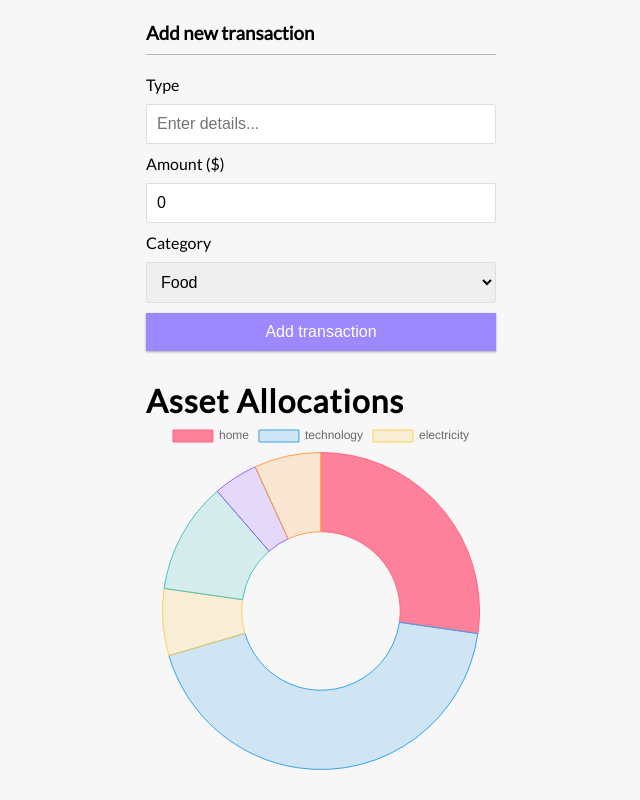
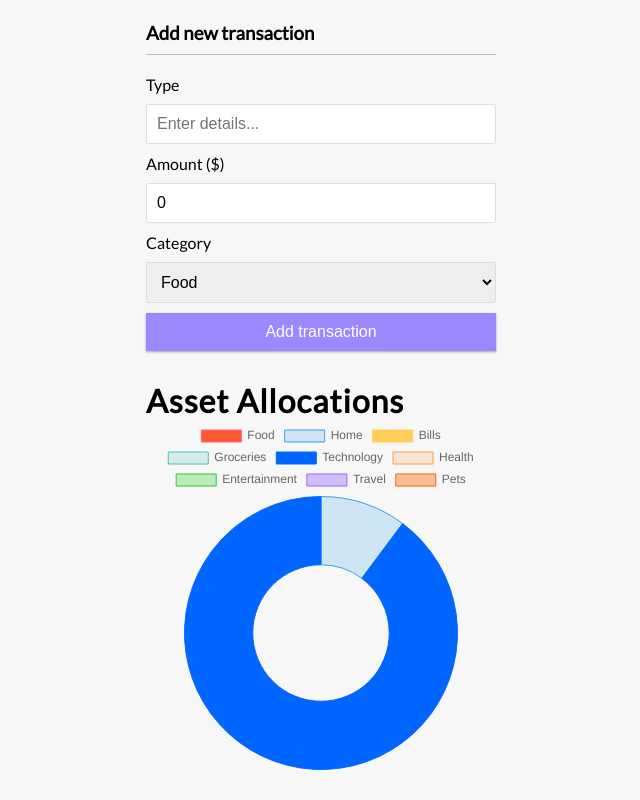
Before and after one commit to andrewjpascual/expense-tracker, a React (Create React App) app: page / in a window 1280 px wide. Shown: the part 543-1343 px from the top of the page, without its empty margins (319-959 px from the left). Built offline with nearby package versions, Linux system fonts and the light colour scheme.

Commit message:
Update DoughnutChart.js

```diff
--- a/src/components/DoughnutChart.js
+++ b/src/components/DoughnutChart.js
@@ -6,65 +6,162 @@ import { GlobalContext } from "../context/GlobalState";
 const DoughnutChart = () => {
   const { transactions } = useContext(GlobalContext);
 
-  // Map the transaction categories into an array
-  //   const categoriess = transactions.map((transaction) => transaction.category);
-
-  // Testing data
-  //   const grouped = transactions.reduce(
-  //     (transactionItem, { category, title }) => {
-  //       if (!transactionItem[category]) transactionItem[category] = [];
-  //       transactionItem[category].push(title);
-  //       return transactionItem;
-  //     },
-  //     {}
-  //   );
-
   //set of unique categories
   const categorySet = new Set(
     transactions.map((transaction) => transaction.category)
   );
 
-  // sort the set
-  const categories = Array.from(categorySet);
+  // Sort the set
+  const categories = Array.from(categorySet).sort();
 
-  // make an array for each category
-  let fake = transactions;
-  fake = transactions.filter((transaction) => transaction.category == "home");
-  console.log(fake);
+  // Now make an array for each category
 
-  const homeTotal = fake.reduce(
+  // All food payments and total amount
+  let foodM = transactions;
+  foodM = transactions.filter((transaction) => transaction.category === "food");
+
+  const foodTotal = foodM.reduce(
+    (totalAmount, food) => totalAmount + food.amount,
+    0
+  );
+
+  // All home payments and total amount
+  let homeM = transactions;
+  homeM = transactions.filter((transaction) => transaction.category === "home");
+  console.log(homeM);
+
+  const homeTotal = homeM.reduce(
     (totalAmount, home) => totalAmount + home.amount,
     0
   );
   console.log(homeTotal);
 
-  // get the total for each category
+  // All bill payments and total amount
+  let billM = transactions;
+  billM = transactions.filter(
+    (transaction) => transaction.category === "bills"
+  );
+
+  const billsTotal = billM.reduce(
+    (totalAmount, bills) => totalAmount + bills.amount,
+    0
+  );
+
+  // All groceries payments and total amount
+  let groceriesM = transactions;
+  groceriesM = transactions.filter(
+    (transaction) => transaction.category === "groceries"
+  );
+
+  const groceriesTotal = groceriesM.reduce(
+    (totalAmount, groceries) => totalAmount + groceries.amount,
+    0
+  );
+
+  // All technology payments and total amount
+  let technologyM = transactions;
+  technologyM = transactions.filter(
+    (transaction) => transaction.category === "technology"
+  );
+
+  const technologyTotal = technologyM.reduce(
+    (totalAmount, technology) => totalAmount + technology.amount,
+    0
+  );
+
+  // All health payments and total amount
+  let healthM = transactions;
+  healthM = transactions.filter(
+    (transaction) => transaction.category === "health"
+  );
+
+  const healthTotal = healthM.reduce(
+    (totalAmount, health) => totalAmount + health.amount,
+    0
+  );
+
+  // All entertainment payments and total amount
+  let entertainmentM = transactions;
+  entertainmentM = transactions.filter(
+    (transaction) => transaction.category === "entertainment"
+  );
+
+  const entertainmentTotal = entertainmentM.reduce(
+    (totalAmount, entertainment) => totalAmount + entertainment.amount,
+    0
+  );
+
+  // All travel payments and total amount
+  let travelM = transactions;
+  travelM = transactions.filter(
+    (transaction) => transaction.category === "travel"
+  );
+
+  const travelTotal = travelM.reduce(
+    (totalAmount, travel) => totalAmount + travel.amount,
+    0
+  );
+
+  // All pets payments and total amount
+  let petsM = transactions;
+  petsM = transactions.filter((transaction) => transaction.category === "pets");
+
+  const petsTotal = petsM.reduce(
+    (totalAmount, pets) => totalAmount + pets.amount,
+    0
+  );
 
   console.log(transactions);
 
   console.log(categories);
 
   const data = {
-    labels: categories,
+    labels: [
+      "Food",
+      "Home",
+      "Bills",
+      "Groceries",
+      "Technology",
+      "Health",
+      "Entertainment",
+      "Travel",
+      "Pets",
+    ],
     datasets: [
       {
         label: "Allocated funds",
-        data: [12, 19, 3, 5, 2, 3],
+        data: [
+          foodTotal,
+          homeTotal,
+          billsTotal,
+          groceriesTotal,
+          technologyTotal,
+          healthTotal,
+          entertainmentTotal,
+          travelTotal,
+          petsTotal,
+        ],
         backgroundColor: [
-          "rgba(255, 99, 132, 0.8)",
+          "rgba(255, 51, 0, 0.8)",
           "rgba(54, 162, 235, 0.2)",
-          "rgba(255, 206, 86, 0.2)",
+          "rgba(255, 206, 86, 1)",
           "rgba(75, 192, 192, 0.2)",
-          "rgba(153, 102, 255, 0.2)",
+          "rgba(0, 102, 255, 1)",
           "rgba(255, 159, 64, 0.2)",
+          "rgba(51, 204, 51, 0.3)",
+          "rgba(153, 102, 255, 0.4)",
+          "rgba(255, 102, 0, 0.4)",
         ],
         borderColor: [
           "rgba(255, 99, 132, 1)",
           "rgba(54, 162, 235, 1)",
           "rgba(255, 206, 86, 1)",
           "rgba(75, 192, 192, 1)",
+          "rgba(0, 102, 255, 1)",
+          "rgba(255, 159, 64, 1)",
+          "rgba(51, 204, 51, 1)",
           "rgba(153, 102, 255, 1)",
-          "rgba(255, 159, 64, 1)",
+          "rgba(255, 102, 0, 1)",
         ],
         borderWidth: 1,
       },
```
